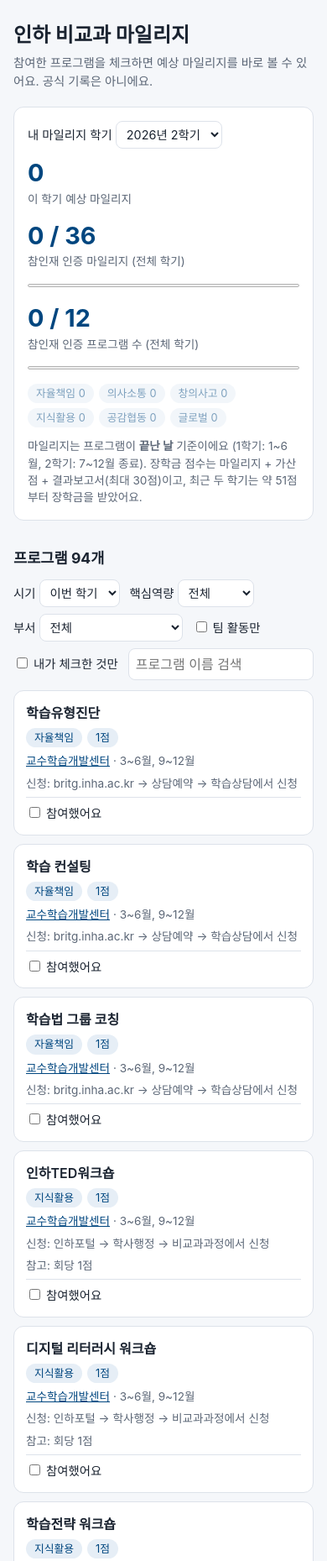
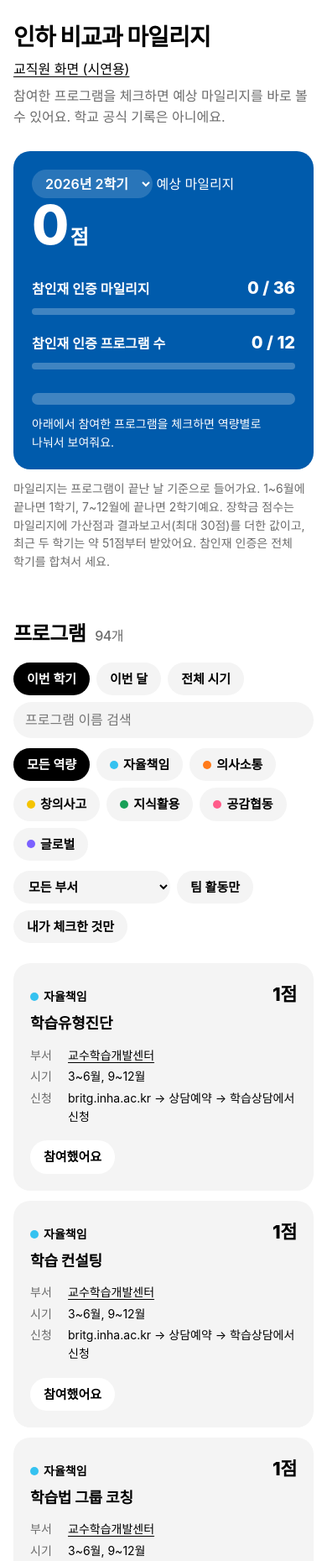
Before and after one commit to yurimirimiq/inha-extracurricular, a plain HTML site: page index.html in a window 390 px wide. Shown: the top 1859 px of the page at 84% size. Drawn offline with Linux system fonts and the light colour scheme; a web font is replaced by a local one.

Commit message:
feat: 교직원 시연 화면 추가, 디자인 새로 정리
- admin.html: 이수자 학번을 붙여넣어 마일리지를 확정하는 흐름 (가짜 데이터, 브라우저 저장)
- 학생 화면은 ?demo=학번 으로 열면 확정된 마일리지를 잠금 상태로 표시
- 흰 바탕 + 연회색 타일 + 파란 색면 하나로 디자인 변경, 다크 모드 제거

Co-Authored-By: Claude Fable 5.2 <noreply@anthropic.com>

```diff
--- a/app.js
+++ b/app.js
@@ -1,4 +1,6 @@
 const $ = (id) => document.getElementById(id);
+const el = (tag, className = '', text = '') => Object.assign(document.createElement(tag), { className, textContent: text });
+const picked = (name) => document.querySelector(`[name=${name}]:checked`).value;
 const KEY = 'inha-mileage-v1';
 const now = new Date();
 const month = now.getMonth() + 1;
@@ -8,17 +10,31 @@ let records = {};
 try { records = JSON.parse(localStorage.getItem(KEY)) || {}; } catch { /* 저장소를 못 쓰면 저장 없이 동작 */ }
 const save = () => { try { localStorage.setItem(KEY, JSON.stringify(records)); } catch { /* 위와 같음 */ } };
 
+// 시연 모드: admin.html에서 확정한 내역을 ?demo=학번 으로 열어 학생 입장에서 봄
+const demoId = new URLSearchParams(location.search).get('demo') || '';
+let confirmed = {};
+if (isStudentId(demoId)) {
+  try { confirmed = confirmedFor(JSON.parse(localStorage.getItem('inha-confirm-demo-v1')) || {}, demoId); } catch { /* 위와 같음 */ }
+  $('demoBanner').hidden = false;
+  $('demoId').textContent = demoId;
+}
+const effective = () => mergeRecords(records, confirmed);
+
 const option = (value, text = value) => Object.assign(document.createElement('option'), { value, textContent: text });
-
 for (let y = now.getFullYear(); y >= now.getFullYear() - 4; y--) {
   for (const t of [2, 1]) $('term').append(option(`${y}-${t}`, `${y}년 ${t}학기`));
 }
 $('term').value = mileageTerm(now);
-COMPS.forEach((c) => $('comp').append(option(c)));
 Object.keys(DEPTS).forEach((d) => $('dept').append(option(d)));
+for (const c of COMPS) {
+  const label = el('label', 'dot');
+  label.dataset.comp = c;
+  label.append(Object.assign(document.createElement('input'), { type: 'radio', name: 'comp', value: c }), c);
+  $('compPills').append(label);
+}
 
 const monthsText = (p) => {
-  if (!p.months) return '상시 · 시기는 공지 확인';
+  if (!p.months) return '상시 (공지 확인)';
   const sorted = [...p.months].sort((a, b) => a - b);
   if (sorted.length === 12) return '연중';
   // 이어지는 달은 "3~6월"처럼 묶음
@@ -31,61 +47,75 @@ const monthsText = (p) => {
 };
 
 function renderSummary() {
-  const s = summarize(records, PROGRAMS, $('term').value);
+  const term = $('term').value;
+  const s = summarize(effective(), PROGRAMS, term);
+  const sure = Object.values(confirmed[term] || {}).reduce((a, b) => a + b, 0);
   $('termTotal').textContent = s.termTotal;
+  $('confirmedNote').textContent = sure ? `이 중 ${sure}점은 교직원이 확정했어요` : '';
   $('certPoints').textContent = `${s.certPoints} / 36`;
   $('certPointsBar').value = Math.min(s.certPoints, 36);
   $('certCount').textContent = `${s.certCount} / 12`;
   $('certCountBar').value = Math.min(s.certCount, 12);
-  $('byComp').replaceChildren(...COMPS.map((c) => {
-    const n = s.byComp[c] || 0;
-    return Object.assign(document.createElement('span'), { className: n ? 'chip' : 'chip zero', textContent: `${c} ${n}` });
+
+  const used = COMPS.filter((c) => s.byComp[c]);
+  $('mixBar').replaceChildren(...used.map((c) => {
+    const seg = el('span');
+    seg.dataset.comp = c;
+    seg.style.flex = s.byComp[c];
+    return seg;
   }));
+  $('mixLegend').replaceChildren(...(used.length
+    ? used.map((c) => { const li = el('li', 'dot', `${c} ${s.byComp[c]}점`); li.dataset.comp = c; return li; })
+    : [el('li', '', '아래에서 참여한 프로그램을 체크하면 역량별로 나눠서 보여줘요.')]));
 }
 
 function renderList() {
   const term = $('term').value;
-  const checked = records[term] || {};
-  const months = { term: termMonths(month), month: [month], all: null }[$('when').value];
+  const checked = effective()[term] || {};
+  const sure = confirmed[term] || {};
+  const months = { term: termMonths(month), month: [month], all: null }[picked('when')];
+  const comp = picked('comp');
   const q = $('q').value.trim().toLowerCase();
   const shown = PROGRAMS.filter((p) =>
     (!months || runsIn(p, months)) &&
-    (!$('comp').value || p.comp === $('comp').value) &&
+    (!comp || p.comp === comp) &&
     (!$('dept').value || p.dept === $('dept').value) &&
     (!$('teamOnly').checked || p.team) &&
     (!$('mineOnly').checked || p.name in checked) &&
     (!q || p.name.toLowerCase().includes(q)));
 
   $('count').textContent = `${shown.length}개`;
+  $('empty').hidden = shown.length > 0;
   $('list').replaceChildren(...shown.map((p) => {
-    const li = document.createElement('li');
+    const li = el('li', 'card');
     const done = p.name in checked;
-    if (done) li.className = 'done';
+    // 교직원이 확정한 건 학생이 못 바꿈
+    const locked = p.name in sure;
 
-    const el = (tag, className, text) => Object.assign(document.createElement(tag), { className, textContent: text });
-    const chips = el('div', 'chips');
-    chips.style.marginTop = 0;
-    chips.append(el('span', 'chip', p.comp), el('span', 'chip', `${p.points}점`));
-    if (p.team) chips.append(el('span', 'chip team', `팀 · ${p.team}`));
+    const top = el('div', 'card-top');
+    const compLabel = el('span', 'dot', p.comp);
+    compLabel.dataset.comp = p.comp;
+    top.append(compLabel, el('span', 'pts', `${p.points}점`));
 
-    const link = Object.assign(el('a', '', p.dept), { href: DEPTS[p.dept], target: '_blank', rel: 'noopener' });
-    const dept = el('p', 'meta');
-    dept.append(link, ` · ${monthsText(p)}`);
-
-    li.append(el('span', 'name', p.name), chips, dept, el('p', 'meta', `신청: ${p.apply}`));
-    if (p.note) li.append(el('p', 'meta', `참고: ${p.note}`));
+    const info = el('dl', 'info');
+    const row = (title, ...detail) => { const dd = el('dd'); dd.append(...detail); info.append(el('dt', '', title), dd); };
+    row('부서', Object.assign(el('a', '', p.dept), { href: DEPTS[p.dept], target: '_blank', rel: 'noopener' }));
+    row('시기', monthsText(p));
+    row('신청', p.apply);
+    if (p.team) row('팀', p.team);
+    if (p.note) row('참고', p.note);
 
     const mine = el('div', 'mine');
-    const check = Object.assign(document.createElement('input'), { type: 'checkbox', checked: done });
-    const checkLabel = document.createElement('label');
-    checkLabel.append(check, ' 참여했어요');
-    mine.append(checkLabel);
+    const check = Object.assign(document.createElement('input'), { type: 'checkbox', checked: done, disabled: locked });
+    const toggle = el('label', 'toggle');
+    toggle.append(check, locked ? `이수 확정 ${sure[p.name]}점` : done ? '참여했어요 ✓' : '참여했어요');
+    mine.append(toggle);
     check.addEventListener('change', () => {
       records[term] ??= {};
       if (check.checked) records[term][p.name] = p.points; else delete records[term][p.name];
       save(); renderSummary(); renderList();
     });
-    if (done) {
+    if (done && !locked) {
       // 회당·시간별로 점수가 달라지는 프로그램이 있어서 직접 고칠 수 있게 함
       const points = Object.assign(document.createElement('input'), { type: 'number', min: 1, max: 30, value: checked[p.name] });
       points.setAttribute('aria-label', `${p.name} 받은 마일리지`);
@@ -94,16 +124,17 @@ function renderList() {
         points.value = records[term][p.name];
         save(); renderSummary();
       });
-      const pointsLabel = document.createElement('label');
-      pointsLabel.append(points, ' 점');
+      const pointsLabel = el('label');
+      pointsLabel.append('받은 점수 ', points);
       mine.append(pointsLabel);
     }
-    li.append(mine);
+
+    li.append(top, el('h3', '', p.name), info, mine);
     return li;
   }));
 }
 
-for (const id of ['when', 'comp', 'dept', 'teamOnly', 'mineOnly']) $(id).addEventListener('change', renderList);
+document.querySelector('.filters').addEventListener('change', renderList);
 $('q').addEventListener('input', renderList);
 $('term').addEventListener('change', () => { renderSummary(); renderList(); });
 renderSummary();
--- a/index.html
+++ b/index.html
@@ -4,93 +4,67 @@
 <meta charset="utf-8">
 <meta name="viewport" content="width=device-width, initial-scale=1">
 <title>인하 비교과 마일리지</title>
-<style>
-  :root {
-    --bg: #f5f7fa; --card: #fff; --text: #1a2330; --muted: #5b6676; --line: #dde2ea;
-    --brand: #00467f; --brand-soft: #e6eef6; --team: #8a4b00; --team-soft: #fff1dc;
-  }
-  @media (prefers-color-scheme: dark) {
-    :root {
-      --bg: #11161d; --card: #1a212b; --text: #e8edf3; --muted: #9aa6b5; --line: #2c3644;
-      --brand: #7db8ee; --brand-soft: #1d2f42; --team: #f0b96a; --team-soft: #3a2c15;
-    }
-  }
-  * { box-sizing: border-box; }
-  body {
-    margin: 0; background: var(--bg); color: var(--text);
-    font: 16px/1.5 -apple-system, BlinkMacSystemFont, "Apple SD Gothic Neo", "Malgun Gothic", sans-serif;
-  }
-  main { max-width: 960px; margin: 0 auto; padding: 24px 16px 48px; }
-  h1 { font-size: 1.5rem; margin: 0 0 4px; }
-  h2 { font-size: 1.1rem; margin: 32px 0 12px; }
-  .sub { color: var(--muted); margin: 0 0 20px; font-size: .9rem; }
-  .panel { background: var(--card); border: 1px solid var(--line); border-radius: 12px; padding: 16px; }
-  .stats { display: grid; grid-template-columns: repeat(auto-fit, minmax(180px, 1fr)); gap: 16px; margin-top: 12px; }
-  .stat b { display: block; font-size: 1.8rem; color: var(--brand); line-height: 1.2; }
-  .stat span { color: var(--muted); font-size: .85rem; }
-  progress { width: 100%; height: 8px; accent-color: var(--brand); }
-  .chips { display: flex; flex-wrap: wrap; gap: 6px; margin-top: 12px; }
-  .chip { background: var(--brand-soft); color: var(--brand); border-radius: 999px; padding: 2px 10px; font-size: .8rem; }
-  .chip.team { background: var(--team-soft); color: var(--team); }
-  .chip.zero { opacity: .5; }
-  .hint { color: var(--muted); font-size: .85rem; margin: 12px 0 0; }
-  .filters { display: flex; flex-wrap: wrap; gap: 8px 12px; align-items: center; margin-bottom: 12px; }
-  label { font-size: .9rem; }
-  select, input[type=search], input[type=number] {
-    font: inherit; color: inherit; background: var(--card);
-    border: 1px solid var(--line); border-radius: 8px; padding: 6px 8px;
-  }
-  input[type=search] { flex: 1 1 160px; min-width: 0; }
-  input[type=number] { width: 4.5em; }
-  #list { list-style: none; margin: 0; padding: 0; display: grid; gap: 10px; grid-template-columns: repeat(auto-fill, minmax(280px, 1fr)); }
-  #list li { background: var(--card); border: 1px solid var(--line); border-radius: 12px; padding: 14px; display: flex; flex-direction: column; gap: 6px; }
-  #list li.done { border-color: var(--brand); }
-  .name { font-weight: 600; }
-  .meta { color: var(--muted); font-size: .85rem; margin: 0; }
-  .mine { margin-top: auto; padding-top: 8px; border-top: 1px solid var(--line); display: flex; align-items: center; gap: 8px; justify-content: space-between; }
-  a { color: var(--brand); }
-  footer { color: var(--muted); font-size: .8rem; margin-top: 32px; }
-</style>
+<link rel="stylesheet" href="https://cdn.jsdelivr.net/gh/orioncactus/pretendard@v1.3.9/dist/web/variable/pretendardvariable-dynamic-subset.min.css">
+<link rel="stylesheet" href="style.css">
 </head>
 <body>
 <main>
-  <h1>인하 비교과 마일리지</h1>
-  <p class="sub">참여한 프로그램을 체크하면 예상 마일리지를 바로 볼 수 있어요. 공식 기록은 아니에요.</p>
+  <header class="top">
+    <h1>인하 비교과 마일리지</h1>
+    <a href="admin.html">교직원 화면 (시연용)</a>
+  </header>
+  <p class="sub">참여한 프로그램을 체크하면 예상 마일리지를 바로 볼 수 있어요. 학교 공식 기록은 아니에요.</p>
 
-  <section class="panel" aria-labelledby="mine-title">
-    <label id="mine-title">내 마일리지 학기
-      <select id="term"></select>
-    </label>
-    <div class="stats">
-      <div class="stat"><b id="termTotal">0</b><span>이 학기 예상 마일리지</span></div>
-      <div class="stat"><b id="certPoints">0 / 36</b><span>참인재 인증 마일리지 (전체 학기)</span>
-        <progress id="certPointsBar" max="36" value="0" aria-label="참인재 인증 마일리지"></progress></div>
-      <div class="stat"><b id="certCount">0 / 12</b><span>참인재 인증 프로그램 수 (전체 학기)</span>
-        <progress id="certCountBar" max="12" value="0" aria-label="참인재 인증 프로그램 수"></progress></div>
+  <p id="demoBanner" class="notice" hidden><strong>시연 모드예요.</strong> 가짜 학번 <span id="demoId"></span> 학생의 화면이고, 교직원이 확정한 마일리지는 파란색으로 보여요. <a href="admin.html">교직원 화면으로</a></p>
+
+  <section class="hero" aria-label="내 마일리지">
+    <div>
+      <label><select id="term" aria-label="내 마일리지 학기"></select> 예상 마일리지</label>
+      <p class="total"><span id="termTotal">0</span><small>점</small></p>
+      <p id="confirmedNote"></p>
     </div>
-    <div class="chips" id="byComp" aria-label="이 학기 핵심역량별 마일리지"></div>
-    <p class="hint">마일리지는 프로그램이 <strong>끝난 날</strong> 기준이에요 (1학기: 1~6월, 2학기: 7~12월 종료).
-      장학금 점수는 마일리지 + 가산점 + 결과보고서(최대 30점)이고, 최근 두 학기는 약 51점부터 장학금을 받았어요.</p>
+    <div class="cert">
+      <label><div>참인재 인증 마일리지 <b id="certPoints">0 / 36</b></div>
+        <progress id="certPointsBar" max="36" value="0"></progress></label>
+      <label><div>참인재 인증 프로그램 수 <b id="certCount">0 / 12</b></div>
+        <progress id="certCountBar" max="12" value="0"></progress></label>
+    </div>
+    <div class="mix">
+      <div class="bar" id="mixBar" role="img" aria-label="이 학기 핵심역량별 마일리지"></div>
+      <ul class="legend" id="mixLegend"></ul>
+    </div>
   </section>
+  <p class="hint">마일리지는 프로그램이 끝난 날 기준으로 들어가요. 1~6월에 끝나면 1학기, 7~12월에 끝나면 2학기예요.
+    장학금 점수는 마일리지에 가산점과 결과보고서(최대 30점)를 더한 값이고, 최근 두 학기는 약 51점부터 받았어요.
+    참인재 인증은 전체 학기를 합쳐서 세요.</p>
 
-  <h2 id="list-title">프로그램 <span id="count"></span></h2>
+  <h2 id="list-title">프로그램 <small id="count"></small></h2>
   <div class="filters">
-    <label>시기 <select id="when">
-      <option value="term">이번 학기</option>
-      <option value="month">이번 달</option>
-      <option value="all">전체</option>
-    </select></label>
-    <label>핵심역량 <select id="comp"><option value="">전체</option></select></label>
-    <label>부서 <select id="dept"><option value="">전체</option></select></label>
-    <label><input type="checkbox" id="teamOnly"> 팀 활동만</label>
-    <label><input type="checkbox" id="mineOnly"> 내가 체크한 것만</label>
-    <input type="search" id="q" placeholder="프로그램 이름 검색" aria-label="프로그램 이름 검색">
+    <div class="row">
+      <div class="pills" role="radiogroup" aria-label="시기">
+        <label><input type="radio" name="when" value="term" checked>이번 학기</label>
+        <label><input type="radio" name="when" value="month">이번 달</label>
+        <label><input type="radio" name="when" value="all">전체 시기</label>
+      </div>
+      <input type="search" id="q" placeholder="프로그램 이름 검색" aria-label="프로그램 이름 검색">
+    </div>
+    <div class="row">
+      <div class="pills" id="compPills" role="radiogroup" aria-label="핵심역량">
+        <label><input type="radio" name="comp" value="" checked>모든 역량</label>
+      </div>
+    </div>
+    <div class="row">
+      <select id="dept" aria-label="주관부서"><option value="">모든 부서</option></select>
+      <label class="toggle"><input type="checkbox" id="teamOnly">팀 활동만</label>
+      <label class="toggle"><input type="checkbox" id="mineOnly">내가 체크한 것만</label>
+    </div>
   </div>
   <ul id="list" aria-labelledby="list-title"></ul>
+  <p id="empty" class="empty" hidden>조건에 맞는 프로그램이 없어요. 시기를 "전체 시기"로 바꾸거나 필터를 풀어보세요.</p>
 
   <footer>
     <p>학교 공식 서비스가 아니에요. 자료는 「2026 인하 더 배움(비교과) 프로그램 가이드북」(교육기획팀)을 옮긴 것이고, 가이드북은 연간 계획이라 실제 일정과 마일리지는 달라질 수 있어요.
-      확정 마일리지는 인하포털 → 학사행정 → 비교과과정에서 확인하세요 (종료 후 3주 안에 입력돼요).</p>
+      확정 마일리지는 인하포털 → 학사행정 → 비교과과정에서 확인하세요. 프로그램이 끝나고 3주 안에 입력돼요.</p>
     <p>체크한 내용은 이 브라우저에만 저장돼요.</p>
   </footer>
 </main>
--- a/logic.js
+++ b/logic.js
@@ -29,4 +29,34 @@ function summarize(records, programs, term) {
   return { termTotal, byComp, certPoints, certCount };
 }
 
-if (typeof module !== 'undefined') module.exports = { mileageTerm, termMonths, runsIn, summarize };
+const isStudentId = (text) => /^\d{8}$/.test(text);
+
+// 교직원이 붙여넣은 명단(줄바꿈·쉼표·공백 구분)을 학번 목록으로. 중복은 한 번만.
+function parseStudentIds(text) {
+  const tokens = [...new Set(text.split(/[\s,;]+/).filter(Boolean))];
+  return { valid: tokens.filter(isStudentId), invalid: tokens.filter((t) => !isStudentId(t)) };
+}
+
+// confirmations: { 학기: { 프로그램이름: { 학번: 점수 } } } → 그 학생 것만 { 학기: { 프로그램이름: 점수 } }
+function confirmedFor(confirmations, studentId) {
+  const out = {};
+  for (const [term, programs] of Object.entries(confirmations)) {
+    for (const [name, students] of Object.entries(programs)) {
+      if (studentId in students) (out[term] ??= {})[name] = students[studentId];
+    }
+  }
+  return out;
+}
+
+// 내가 체크한 것 + 확정된 것. 같은 프로그램이면 확정 점수가 이김.
+function mergeRecords(mine, confirmed) {
+  const out = {};
+  for (const term of new Set([...Object.keys(mine), ...Object.keys(confirmed)])) {
+    out[term] = { ...mine[term], ...confirmed[term] };
+  }
+  return out;
+}
+
+if (typeof module !== 'undefined') {
+  module.exports = { mileageTerm, termMonths, runsIn, summarize, isStudentId, parseStudentIds, confirmedFor, mergeRecords };
+}
--- /dev/null
+++ b/style.css
@@ -0,0 +1,112 @@
+:root {
+  --ink: #000;
+  --sub: #6b6b6b;
+  --tile: #f4f4f4;
+  --line: #e2e2e2;
+  --inha: #005bac;
+  --warn: #ffe45c;
+  --error: #c4161c;
+}
+[data-comp="자율책임"] { --c: #35c2f0; }
+[data-comp="의사소통"] { --c: #ff7a1a; }
+[data-comp="창의사고"] { --c: #f5c400; }
+[data-comp="지식활용"] { --c: #18a058; }
+[data-comp="공감협동"] { --c: #ff5c8a; }
+[data-comp="글로벌"] { --c: #7b61ff; }
+
+* { box-sizing: border-box; }
+body {
+  margin: 0; background: #fff; color: var(--ink);
+  font: 16px/1.55 "Pretendard Variable", Pretendard, -apple-system, BlinkMacSystemFont, "Apple SD Gothic Neo", "Malgun Gothic", sans-serif;
+  word-break: keep-all;
+}
+main { max-width: 1040px; margin: 0 auto; padding: 40px 20px 64px; }
+h1 { font-size: 2.25rem; font-weight: 800; letter-spacing: -.03em; line-height: 1.2; margin: 0; }
+h2 { font-size: 1.5rem; font-weight: 800; letter-spacing: -.02em; margin: 56px 0 16px; }
+h2 small { font-size: 1rem; font-weight: 500; color: var(--sub); margin-left: 6px; }
+a { color: inherit; text-underline-offset: 3px; }
+.top { display: flex; flex-wrap: wrap; justify-content: space-between; align-items: baseline; gap: 8px 16px; }
+.sub { color: var(--sub); margin: 8px 0 28px; }
+.hint { color: var(--sub); font-size: .875rem; margin: 12px 0 0; max-width: 70ch; }
+.notice { background: var(--warn); border-radius: 16px; padding: 14px 18px; margin: 0 0 16px; font-size: .9375rem; }
+.error { color: var(--error); font-size: .9375rem; margin: 0; }
+:focus-visible, .pills label:has(:focus-visible), .toggle:has(:focus-visible) { outline: 3px solid var(--inha); outline-offset: 2px; }
+
+/* 내 마일리지: 화면에서 하나뿐인 색면 */
+.hero { background: var(--inha); color: #fff; border-radius: 24px; padding: 28px; display: grid; gap: 28px 40px; grid-template-columns: 1fr 1fr; }
+.hero select { font: inherit; font-weight: 600; color: #fff; background: rgb(255 255 255 / .16); border: 0; border-radius: 999px; padding: 6px 12px; }
+.hero select option { color: var(--ink); }
+.total { font-size: 5rem; font-weight: 800; letter-spacing: -.04em; line-height: 1; margin: 20px 0 6px; }
+.total small { font-size: 1.5rem; font-weight: 700; letter-spacing: 0; margin-left: 4px; }
+.hero p { margin: 0; }
+.cert { display: grid; gap: 18px; align-content: end; }
+.cert div { display: flex; justify-content: space-between; align-items: baseline; font-weight: 600; }
+.cert b { font-size: 1.25rem; font-weight: 800; }
+progress { display: block; width: 100%; height: 8px; margin-top: 8px; appearance: none; border: 0; border-radius: 999px; background: rgb(255 255 255 / .25); overflow: hidden; }
+progress::-webkit-progress-bar { background: transparent; }
+progress::-webkit-progress-value { background: #fff; border-radius: 999px; }
+progress::-moz-progress-bar { background: #fff; border-radius: 999px; }
+.mix { grid-column: 1 / -1; }
+.bar { display: flex; height: 14px; border-radius: 999px; overflow: hidden; background: rgb(255 255 255 / .25); }
+.bar span { background: var(--c); }
+.legend { display: flex; flex-wrap: wrap; gap: 6px 18px; margin: 12px 0 0; padding: 0; list-style: none; font-size: .875rem; }
+.dot::before { content: ""; display: inline-block; width: 10px; height: 10px; border-radius: 50%; background: var(--c); margin-right: 6px; }
+.legend .dot::before { box-shadow: 0 0 0 2px #fff; }
+
+/* 필터 */
+.filters { display: grid; gap: 12px; margin-bottom: 24px; }
+.row { display: flex; flex-wrap: wrap; gap: 8px; align-items: center; }
+.pills { display: contents; }
+.pills label, .toggle { display: inline-flex; align-items: center; background: var(--tile); border-radius: 999px; padding: 8px 16px; font-size: .9375rem; font-weight: 600; cursor: pointer; user-select: none; }
+.pills input, .toggle input[type=checkbox] { position: absolute; opacity: 0; pointer-events: none; }
+.pills label:has(:checked), .toggle:has(:checked) { background: var(--ink); color: #fff; }
+.toggle:has(:disabled) { background: var(--inha); color: #fff; cursor: default; }
+select, input[type=search], input[type=number], textarea {
+  font: inherit; color: inherit; background: var(--tile); border: 0; border-radius: 12px; padding: 9px 14px;
+}
+select { border-radius: 999px; font-size: .9375rem; font-weight: 600; }
+input[type=search] { flex: 1 1 200px; min-width: 0; border-radius: 999px; }
+input[type=number] { width: 4.5em; background: #fff; }
+
+/* 프로그램 타일 */
+#list { list-style: none; margin: 0; padding: 0; display: grid; gap: 12px; grid-template-columns: repeat(auto-fill, minmax(290px, 1fr)); }
+.card { background: var(--tile); border-radius: 20px; padding: 20px; display: flex; flex-direction: column; }
+.card-top { display: flex; justify-content: space-between; align-items: baseline; font-size: .875rem; font-weight: 600; }
+.pts { font-size: 1.375rem; font-weight: 800; letter-spacing: -.02em; }
+.card h3 { font-size: 1.125rem; font-weight: 700; letter-spacing: -.01em; line-height: 1.35; margin: 6px 0 14px; }
+.info { display: grid; grid-template-columns: 2.5em 1fr; gap: 4px 10px; margin: 0 0 18px; font-size: .875rem; }
+.info dt { color: var(--sub); }
+.info dd { margin: 0; }
+.mine { margin-top: auto; display: flex; align-items: center; justify-content: space-between; gap: 8px; font-size: .9375rem; }
+.card .toggle { background: #fff; }
+.card .toggle:has(:checked) { background: var(--ink); }
+.card .toggle:has(:disabled) { background: var(--inha); }
+.empty { color: var(--sub); padding: 32px 0; }
+
+/* 교직원 화면 */
+button { font: inherit; font-weight: 600; color: inherit; background: var(--tile); border: 0; border-radius: 999px; padding: 9px 18px; cursor: pointer; }
+button.primary { background: var(--ink); color: #fff; }
+.tag { display: inline-block; vertical-align: middle; background: var(--warn); border-radius: 999px; padding: 4px 12px; font-size: .875rem; font-weight: 700; letter-spacing: 0; }
+.actions { display: flex; flex-wrap: wrap; gap: 8px; }
+.fields { background: var(--tile); border-radius: 24px; padding: 24px; display: grid; grid-template-columns: repeat(auto-fit, minmax(220px, 1fr)); gap: 16px; }
+.fields label { font-size: .875rem; font-weight: 600; }
+.fields label > * { display: block; width: 100%; margin-top: 6px; background: #fff; font-weight: 400; font-size: 1rem; }
+.fields select { border-radius: 12px; }
+.fields .wide { grid-column: 1 / -1; margin: 0; }
+.fields button { background: #fff; }
+.fields button.primary { background: var(--ink); }
+.scroll { overflow-x: auto; }
+table { width: 100%; border-collapse: collapse; font-size: .9375rem; }
+th { color: var(--sub); font-weight: 500; font-size: .875rem; }
+th, td { text-align: left; padding: 12px 12px 12px 0; border-bottom: 1px solid var(--line); white-space: nowrap; }
+td:nth-child(2) { white-space: normal; min-width: 10em; font-weight: 600; }
+td button { padding: 5px 12px; font-size: .875rem; margin-left: 8px; }
+
+footer { color: var(--sub); font-size: .8125rem; margin-top: 64px; max-width: 80ch; }
+
+@media (max-width: 640px) {
+  main { padding: 28px 16px 48px; }
+  h1 { font-size: 1.75rem; }
+  .hero { grid-template-columns: 1fr; padding: 22px; border-radius: 20px; }
+  .total { font-size: 4rem; }
+}
```
Also changed, not shown: admin.html (added, +49 -0 lines), admin.js (added, +94 -0 lines), test.js (+21 -1 lines), 1 other file.
